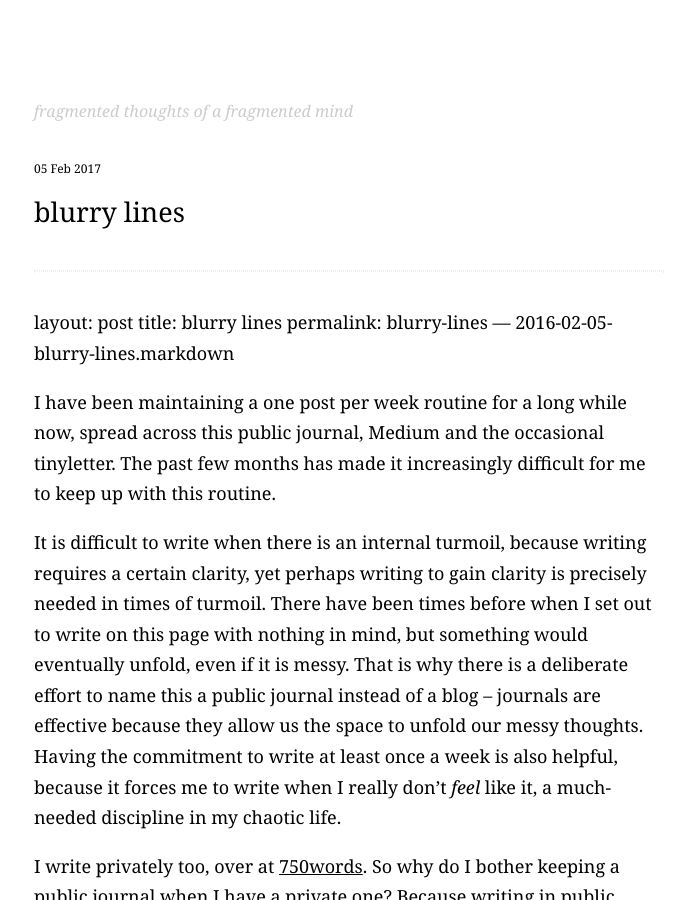
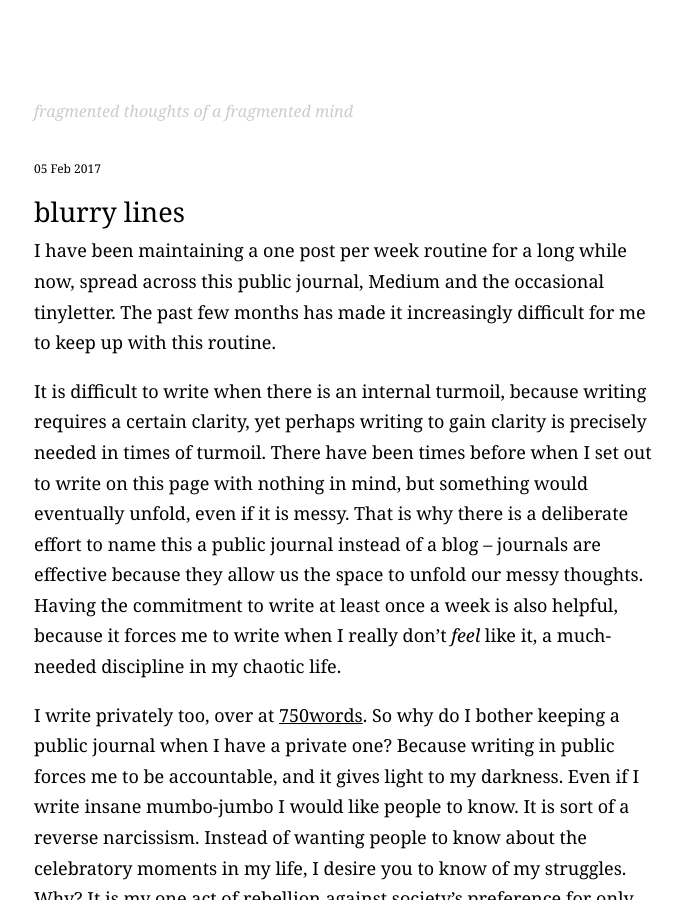
Before and after one commit to wynlim/wynlim.github.io, a Jekyll site: the page built from _posts/2017-02-05-blurry-lines.markdown, in a window 1280 px wide and 900 px high. Shown: the whole window, without its empty margins (291-986 px from the left). Built offline with Jekyll 4.4.1, drawn with Linux system fonts in a browser that asks for light colours; comment, search, counter and statistics services are not loaded.

Commit message:
Update 2017-02-05-blurry-lines.markdown

```diff
--- a/_posts/2017-02-05-blurry-lines.markdown
+++ b/_posts/2017-02-05-blurry-lines.markdown
@@ -3,13 +3,6 @@ layout: post
 title: blurry lines
 permalink: blurry-lines
 ---
-
----
-layout: post
-title: blurry lines
-permalink: blurry-lines
----
-2016-02-05-blurry-lines.markdown
 
 I have been maintaining a one post per week routine for a long while now, spread across this public journal, Medium and the occasional tinyletter. The past few months has made it increasingly difficult for me to keep up with this routine.
 
```
